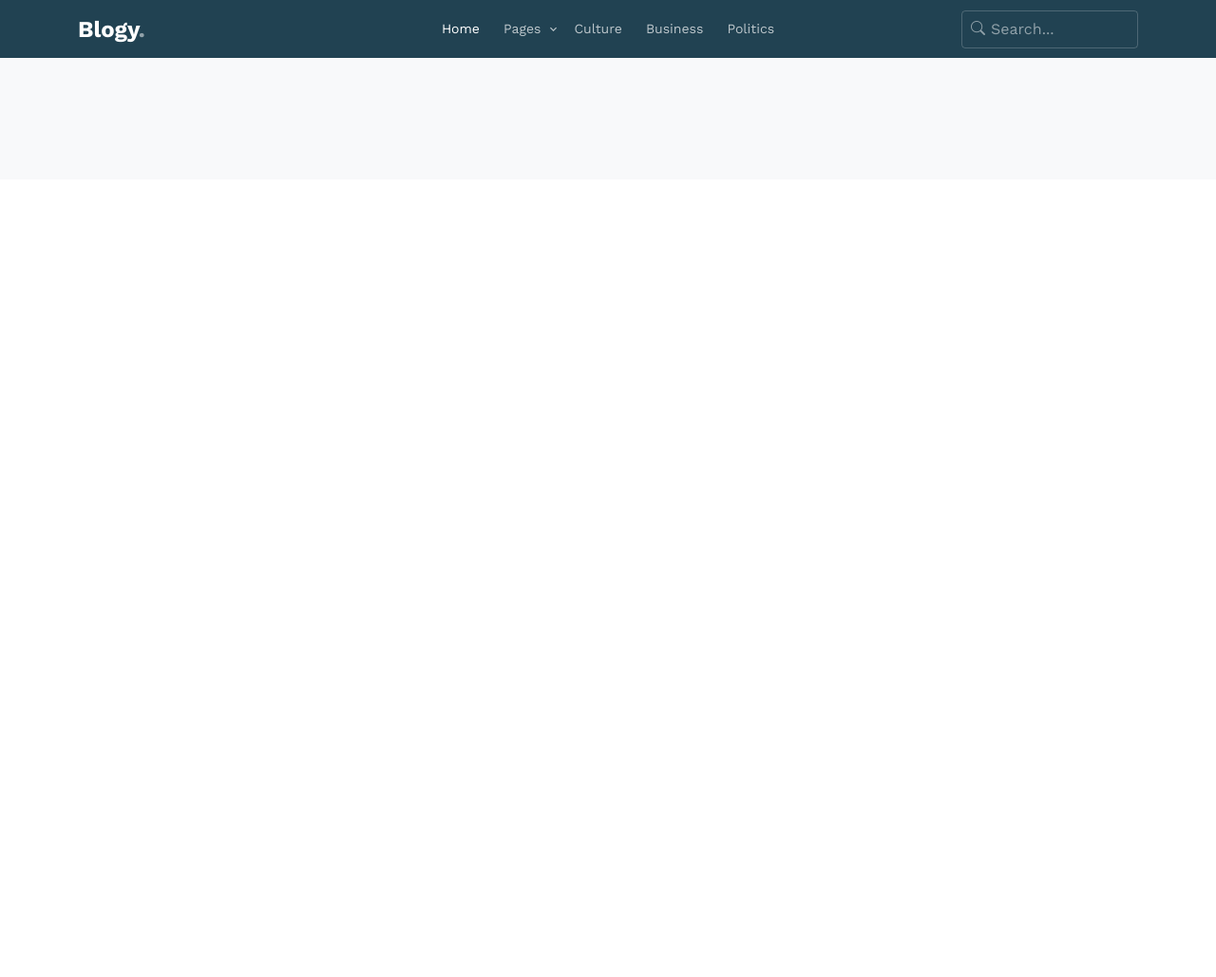
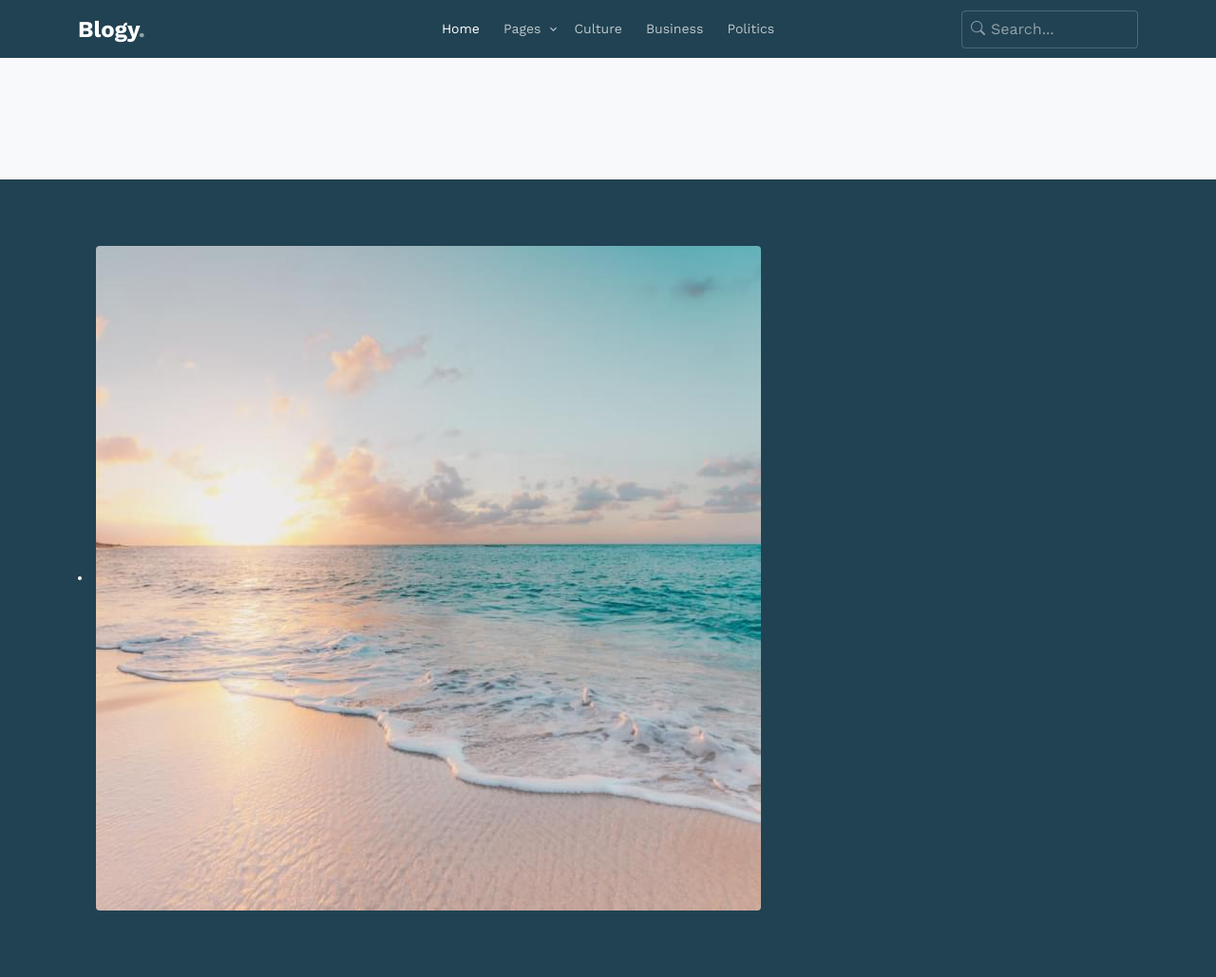
Before and after one commit to Karen0708-ak/editorialBM, a Django app: template Aplicaciones/templates/plantilla.html in a window 1280 px wide. Shown: the whole page at 95% size. Before the commit the page ends 61 px from the top, so only its background shows below. Run offline with Django 5.2, Linux system fonts and the light colour scheme; the template is opened without the code that fills it, so the values that code supplies are empty; some libraries are stand-ins or nearby versions; some web fonts are replaced.

Commit message:
se agrego colores a encabezado y a pie de pagina

```diff
--- a/Aplicaciones/templates/plantilla.html
+++ b/Aplicaciones/templates/plantilla.html
@@ -1,16 +1,11 @@
-<!-- /*
-* Template Name: Blogy
-* Template Author: Untree.co
-* Template URI: https://untree.co/
-* License: https://creativecommons.org/licenses/by/3.0/
-*/ -->
+{% load static %}
 <!doctype html>
 <html lang="en">
 <head>
     <meta charset="utf-8">
     <meta name="viewport" content="width=device-width, initial-scale=1">
     <meta name="author" content="Untree.co">
-	<link rel="shortcut icon" href="favicon.png">
+    <link rel="shortcut icon" href="{% static 'plantilla/blogy/images/favicon.png' %}">
 
     <meta name="description" content="" />
     <meta name="keywords" content="bootstrap, bootstrap5" />
@@ -19,19 +14,17 @@
     <link rel="preconnect" href="https://fonts.gstatic.com" crossorigin>
     <link href="https://fonts.googleapis.com/css2?family=Work+Sans:wght@400;600;700&display=swap" rel="stylesheet">
 
-
-	<link rel="stylesheet" href="fonts/icomoon/style.css">
-	<link rel="stylesheet" href="fonts/flaticon/font/flaticon.css">
+    <link rel="stylesheet" href="{% static 'plantilla/blogy/fonts/icomoon/style.css' %}">
+    <link rel="stylesheet" href="{% static 'plantilla/blogy/fonts/flaticon/font/flaticon.css' %}">
 
     <link rel="stylesheet" href="https://cdn.jsdelivr.net/npm/bootstrap-icons@1.8.1/font/bootstrap-icons.css">
 
-	<link rel="stylesheet" href="css/tiny-slider.css">
-	<link rel="stylesheet" href="css/aos.css">
-	<link rel="stylesheet" href="css/glightbox.min.css">
-	<link rel="stylesheet" href="css/style.css">
+    <link rel="stylesheet" href="{% static 'plantilla/blogy/css/tiny-slider.css' %}">
+    <link rel="stylesheet" href="{% static 'plantilla/blogy/css/aos.css' %}">
+    <link rel="stylesheet" href="{% static 'plantilla/blogy/css/glightbox.min.css' %}">
+    <link rel="stylesheet" href="{% static 'plantilla/blogy/css/style.css' %}">
 
-	<link rel="stylesheet" href="css/flatpickr.min.css">
-
+    <link rel="stylesheet" href="{% static 'plantilla/blogy/css/flatpickr.min.css' %}">
 
     <title>Blogy &mdash; Free Bootstrap 5 Website Template by Untree.co</title>
 </head>
@@ -103,9 +96,29 @@
         </div>
     </nav>
 
-	<!-- Start retroy layout blog posts -->
     <section class="section bg-light">
         <div class="container">
-    {% block body %}
+            {% block body %}{% endblock %}
+        </div>
+    </section>
 
-    {% endblock %}
+    <footer class="site-footer">
+        <div class="container">
+            <div class="row">
+                <li>
+                    <a href="">
+                        <img src="{% static 'plantilla/blogy/images/img_1_sq.jpg' %}" alt="Image placeholder" class="me-4 rounded">
+
+                    </a>
+                </li>
+
+            </div>
+        </div>
+    </footer>
+
+    <script src="{% static 'plantilla/blogy/js/bootstrap.bundle.min.js' %}"></script>
+    <script src="{% static 'plantilla/blogy/js/tiny-slider.js' %}"></script>
+
+
+</body>
+</html>
```
Lines whose indentation alone changed are shown as unchanged.
